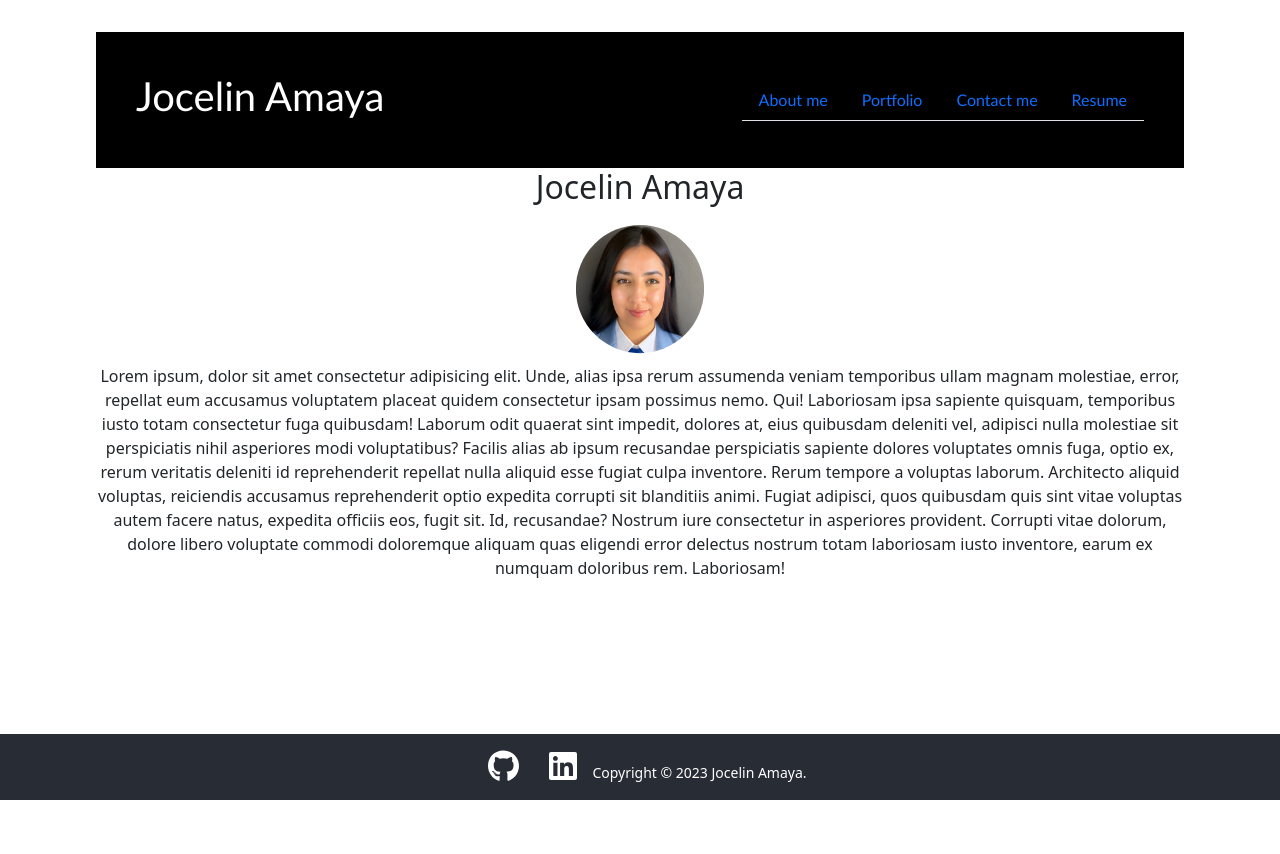
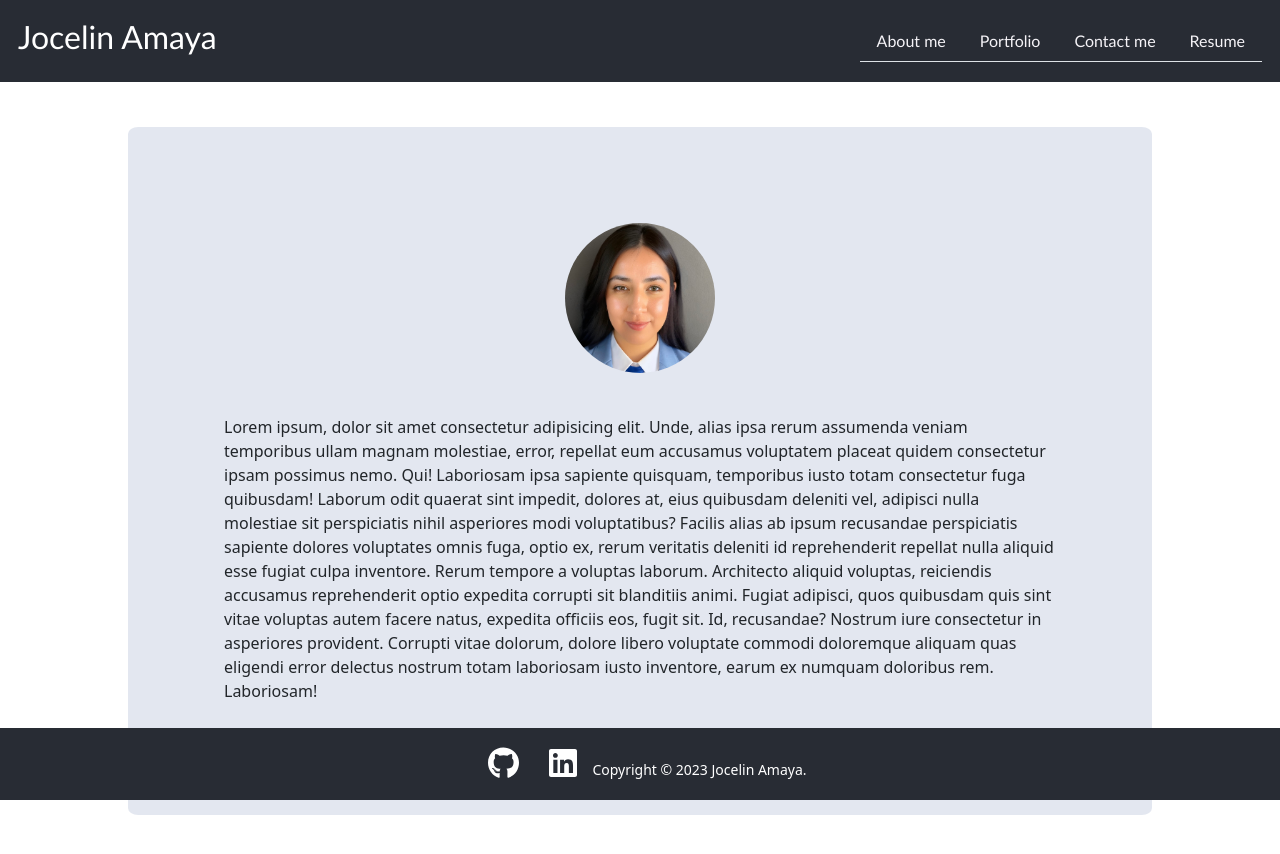
Before and after one commit to joceamayar/jos-reactPortfolio, a React (Vite) app: page / in a window 1280 px wide. Shown: the top 854 px of the page. Before the commit the page ends 800 px from the top, so only its background shows below. Built offline with nearby package versions, Linux system fonts and the light colour scheme.

Commit message:
css for about me page, header, navtab

```diff
--- a/src/App.css
+++ b/src/App.css
@@ -1,7 +1,5 @@
 #root {
-  max-width: 90%;
   margin: 0 auto;
-  padding: 2rem;
   text-align: center;
 }
 
@@ -10,20 +8,27 @@ header {
   justify-content: space-between;
   align-items: center;
   position: relative;
-  background-color: black;
+  background-color: #282c34;
   color: white;
   font-family: 'Trebuchet MS', 'Lucida Sans Unicode', 'Lucida Grande', 'Lucida Sans', Arial, sans-serif;
-  padding: 3%;
-  padding: 40px;
+  padding: 18px;
 }
 
-.
+a.nav-link {
+  color: rgb(245, 243, 247);
+
+}
 
 /* About me  */
+
 .about-me {
-  padding: 10%;
+  margin: 3.5%;
+  margin-left: 10%;
+  margin-right: 10%;
+  padding: 7.5%;
   flex-wrap: wrap;
-  background: rgba(0,0,0,.55);
+  background-color: #e3e7f0;
+  border-radius: 1%;
 
 }
 
@@ -32,19 +37,12 @@ header {
   height: 150px;
   border-radius: 50%;
   object-fit: cover;
-  padding: 1%;
+  align-content: center;
 }
 
-.about{
-  display: flex;
-  flex-direction: row;
-  justify-content: center;
-  flex-wrap: wrap;
-  border-radius: 10px;
-  max-width: 1000px;
-  background: rgba(0,0,0,.55);
-  padding: 30px 10px;
-  margin: 20px;
+p {
+  padding-top: 5%;
+  text-align: left;
 }
 
 
@@ -60,10 +58,11 @@ header {
 /* Footer */
 
 .footer {
+
   background-color: #282c34;
   color: white;
   text-align: center;
-  padding: 1rem;
+  padding: 1.5%;
   position: fixed;
   left: 0;
   bottom: 0;
@@ -76,9 +75,13 @@ header {
   text-decoration: none;
 }
 
-.social-icon:hover {
-  color: #ccc;
-  /*
+.copyright {
+  margin-left: auto;
+}
+
+
+
+/*
 
 
   .logo {
@@ -116,4 +119,3 @@ header {
   .read-the-docs {
     color: #888;
   } */
-}
--- a/src/components/Footer.jsx
+++ b/src/components/Footer.jsx
@@ -14,9 +14,11 @@ function Footer() {
       <a href="https://www.linkedin.com/in/jocelinamaya?trk=people-guest_people_search-card" className="social-icon" target="_blank" rel="noopener noreferrer">
         <FontAwesomeIcon icon={faLinkedin} size="2x" />
       </a>
-      <small>
-                Copyright © 2023 Jocelin Amaya.
-              </small>
+
+        <small className="copyright">
+          Copyright © 2023 Jocelin Amaya.
+        </small>
+
     </footer>
   );
 }
--- a/src/components/Header.jsx
+++ b/src/components/Header.jsx
@@ -6,7 +6,7 @@ import NavTabs from './NavTabs';
 const Header = () => {
     return (
         <header>
-            <h1>Jocelin Amaya</h1>
+            <h2>Jocelin Amaya</h2>
             <nav>
                 <NavTabs></NavTabs>
             </nav>
--- a/src/components/NavTabs.jsx
+++ b/src/components/NavTabs.jsx
@@ -9,7 +9,7 @@ function NavTabs() {
   return (
 
     <ul className="nav nav-tabs">
-      <li className="nav-item">
+      <li className="nav-item" id="navtab">
         <Link
           to="/"
           className={currentPage === '/About' ? 'nav-link active' : 'nav-link'}
--- a/src/pages/About.jsx
+++ b/src/pages/About.jsx
@@ -2,8 +2,8 @@ function About() {
   return (
     <section id="intro-container">
             <div className="about-me">
-                <h2 id="intro-h3">Jocelin Amaya</h2>
                 <img src="/src/assets/avatar.jpeg" alt="A woman in a business suit" class="avatar"></img>
+
                 <p id="intro-paragraph">Lorem ipsum, dolor sit amet consectetur adipisicing elit. Unde, alias ipsa
                     rerum
                     assumenda veniam temporibus ullam magnam molestiae, error, repellat eum accusamus voluptatem placeat
@@ -20,7 +20,7 @@ function About() {
                     Nostrum iure consectetur in asperiores provident. Corrupti vitae dolorum, dolore libero voluptate
                     commodi doloremque aliquam quas eligendi error delectus nostrum totam laboriosam iusto inventore,
                     earum ex numquam doloribus rem. Laboriosam!</p>
-            </div>
+                    </div>
 
         </section>
   );
```
